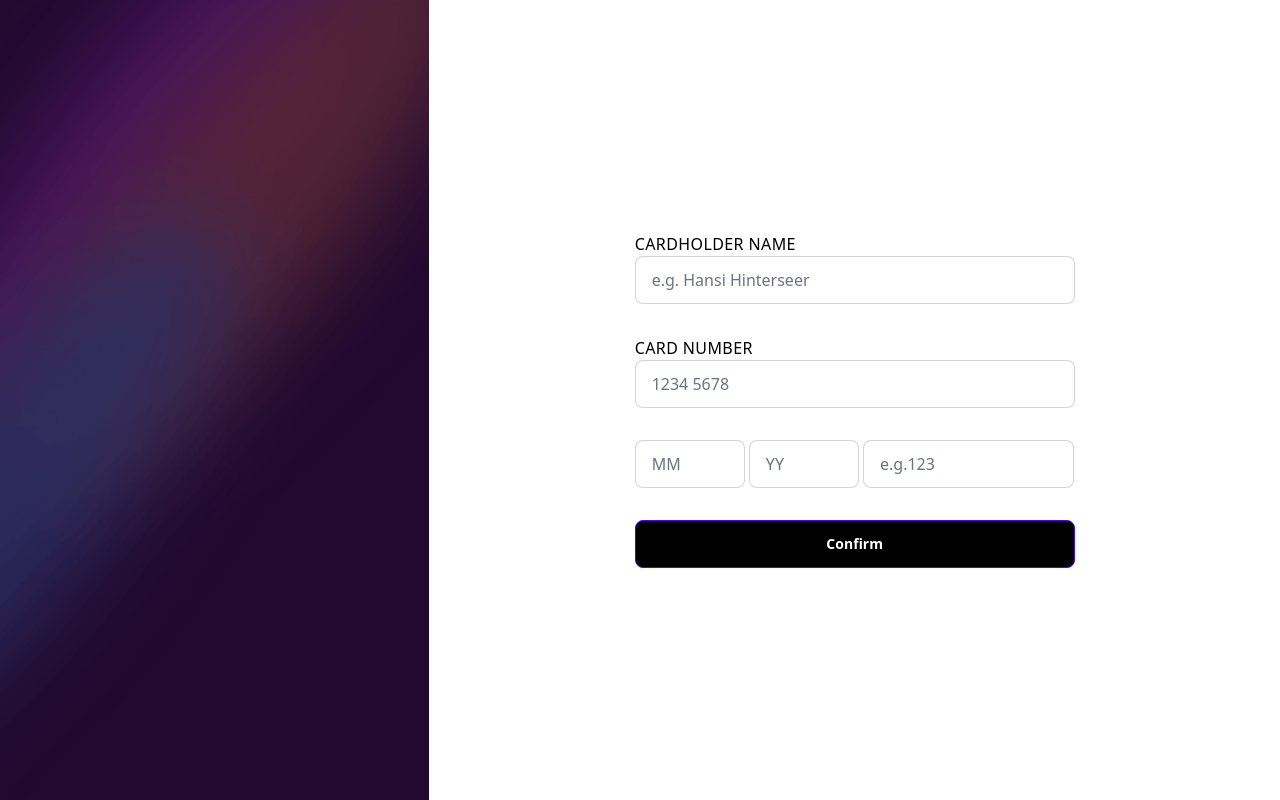
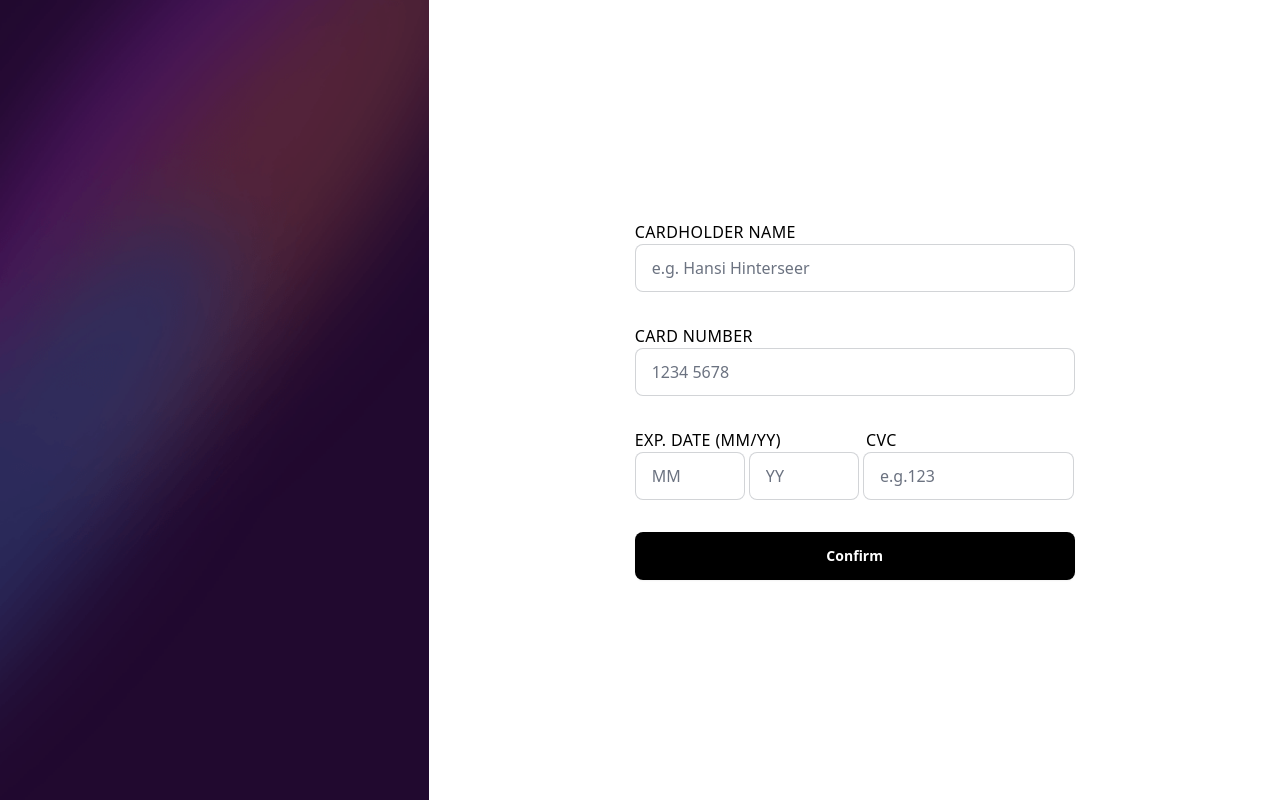
Before and after one commit to DaMuehlthaler/frontend-group-project, a SvelteKit app: page / in a window 1280 px wide. Built offline with nearby package versions, Linux system fonts and the light colour scheme.

Commit message:
label naming

```diff
--- a/src/routes/+page.svelte
+++ b/src/routes/+page.svelte
@@ -1,3 +1,7 @@
+
+<link rel="preconnect" href="https://fonts.googleapis.com">
+<link rel="preconnect" href="https://fonts.gstatic.com" crossorigin>
+<link href="https://fonts.googleapis.com/css2?family=Space+Grotesk:wght@300..700&display=swap" rel="stylesheet">
 <div class="flex">
 <img src="/images/bg-main-desktop.png" alt="ihhh" class="h-screen -z-10" />
 <div class="h-screen w-screen bg-white flex flex-col justify-center items-center">
@@ -12,16 +16,20 @@
             required
 		/>
 		<br />
-        <label for="card" class="text-black uppercase tracking-wide">Card Number</label>
+        <label for="card" class="text-black uppercase tracking-wide font-space+grotesk">Card Number</label>
 		<input type="number" id="card" required placeholder="1234 5678" class="input input-bordered w-full mb-8  bg-white" />
-		<br />
+		<div class="w-full flex gap-[85px]">
+        <label for="expiry" class="text-black uppercase tracking-wide">EXP. Date (MM/YY)</label>
+        <label for="cvc" class="text-black uppercase tracking-wide text-right mr">CVC</label>
+        </div>
+
 		<input type="number" required placeholder="MM" class="input input-bordered w-1/4 bg-white mb-8" />
 
 		<input type="Number" required placeholder="YY" class="input input-bordered  bg-white w-1/4" />
 
 		<input type="number" required placeholder="e.g.123" class="input input-bordered w-[48%]  bg-white mb-8" />
         <br>
-        <button class="btn btn-primary bg-black w-full text-white">Confirm</button>
+        <button class="btn btn-primary border-none bg-black w-full text-white">Confirm</button>
 	</form>
     </div>
 </div>
--- a/tailwind.config.js
+++ b/tailwind.config.js
@@ -8,7 +8,11 @@ export default {
 	content: ['./src/**/*.{html,js,svelte,ts}'],
 
 	theme: {
-		extend: {}
+		extend: {
+			fontFamily: {
+        poppins: ["Space Grotesk", "sans-serif"],
+      }
+		}
 	},
 
 	plugins: [typography, forms, containerQueries, aspectRatio, require('daisyui')]
```
